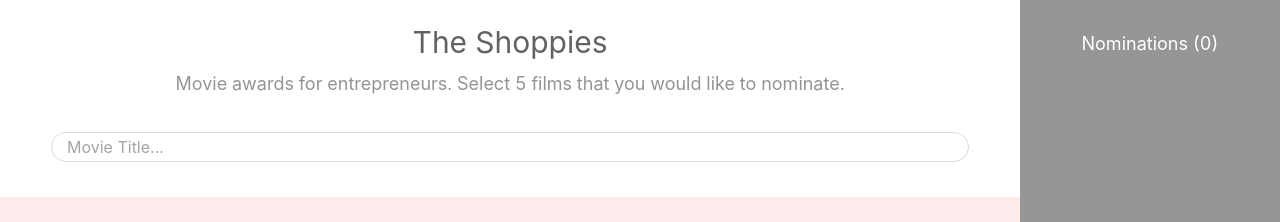
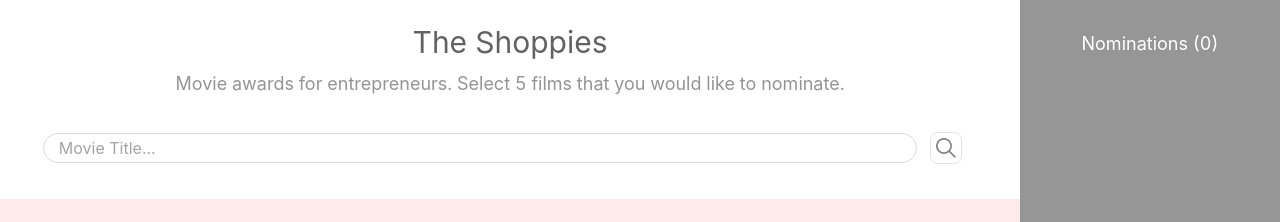
Before and after one commit to emilyanas2323/the-shoppies, a React (Create React App) app: page / in a window 1280 px wide. Shown: the top 222 px of the page. Built offline with nearby package versions, Linux system fonts and the light colour scheme.

Commit message:
Updated movie search

```diff
--- a/src/App.css
+++ b/src/App.css
@@ -2,6 +2,7 @@
 
 body {
   font-family: 'Open Sans', sans-serif;
+  overflow-y: scroll;
 }
 
 #app {
@@ -27,14 +28,18 @@ body {
   font-size: 18px;
 }
 
+.search-flex {
+  margin: 35px 0;
+  width: calc(100vw - 275px);
+}
+
 input[type=text] {
   border: 1px solid #DADADA;
   border-radius: 25px;
-  width: 90%;
+  width: 87%;
   color: #A4A4A4;
   padding: 0 15px;
   height: 30px;
-  margin: 35px 0;
   outline: none;
 }
 
@@ -55,8 +60,16 @@ input[type=text]:hover {
   border: 1px solid #b5b5b5;
 }
 
-input[type=text]:focus {
-  border: 1px solid #b5b5b5;
+.search-icon {
+  height: 32px;
+  width: 32px;
+  opacity: 0.5;
+  margin-left: 13px;
+  cursor: pointer;
+  /* background-color: #d5d5d5; */
+  border: 1px solid #cacaca;
+  padding: 5px;
+  border-radius: 8px;
 }
 
 
@@ -189,7 +202,7 @@ input[type=text]:focus {
 
 .nomination-poster.nomination-no-poster {
   height: 150px;
-  padding-top: 25%;
+  padding-top: 20px;
   background-color: rgb(189, 189, 189);
 }
 
--- a/src/Shoppies.js
+++ b/src/Shoppies.js
@@ -8,10 +8,12 @@ export default class ParentComponent extends Component {
     constructor(props) {
         super(props);
 
+        this.searchMovies = this.searchMovies.bind(this);
         this.getMovies = this.getMovies.bind(this);
         this.getNominations = this.getNominations.bind(this);
         this.nominateMovie = this.nominateMovie.bind(this);
         this.removeNomination = this.removeNomination.bind(this);
+        this.searchClicked = this.searchClicked.bind(this);
 
         this.state = {
             results: [],
@@ -21,14 +23,25 @@ export default class ParentComponent extends Component {
         };
     }
 
-    handleChange = (e) => {
-        let value = e.target.value;
-        // When search input changed, check if input empty/only contains spaces
-        if(value !== "" && value.replace(/\s/g, '').length) {
+    async searchMovies(value) {
+        if(value === "" || value === " ") {
+            this.setState({
+                error: false,
+                loading: false,
+                results: []
+            })
+            return;
+        }
+
         this.setState({ loading: true })
-            fetch(`https://www.omdbapi.com/?s=${value}*&apikey=c1de8374`)
-            .then(resp => resp.json())
-            .then(response => {
+        if(value[value.length-1] === ' ') value = value.substring(0, value.length - 1);
+        value = value.split(' ').join('+');
+
+        try {
+            const search = await fetch(`https://www.omdbapi.com/?s=${value}*&apikey=c1de8374`);
+            const response = await search.json();
+            console.log(response)
+
             if (response.Response === 'False') {
                 console.log(response.Error);
                 this.setState({
@@ -36,17 +49,19 @@ export default class ParentComponent extends Component {
                     loading: false,
                     error: true
                 })
+                return;
             }
-                else {
+
             let movies = [];
-                    response.Search.forEach(movie => {
+            response.Search.forEach(async (movie) => {
                 const id = movie["imdbID"];
                 if(this.state.nominations.includes(id)) movie["Nominated"] = true;
                 else movie["Nominated"] = false;
 
-                        fetch(`https://www.omdbapi.com/?i=${id}&apikey=c1de8374`)
-                        .then(resp => resp.json())
-                        .then(res => {
+                try {
+                    const details = await fetch(`https://www.omdbapi.com/?i=${id}&apikey=c1de8374`);
+                    const res = await details.json();
+
                     if (res.Response === 'False') {
                         movie["Runtime"] = "N/A";
                         movie["Genre"] = "N/A";
@@ -62,39 +77,43 @@ export default class ParentComponent extends Component {
                         movie["Awards"] = res.Awards;
                     }
                     movies.push(movie);
-                            this.setState({
-                                results: movies
-                            })
-                        })
-                        .catch(() => {
+
+                } catch (e) {
                     movie["Runtime"] = "N/A";
                     movie["Genre"] = "N/A";
                     movie["Director"] = "N/A";
                     movie["Actors"] = "N/A";
                     movie["Awards"] = "N/A";
                     movies.push(movie);
+
+                } finally {
+                    if(movies.length === response.Search.length) {
                         this.setState({
+                            loading: false,
+                            error: false,
                             results: movies
                         })
-                        })
+                    }
+                }
             });
+
+        } catch (e) {
             this.setState({
-                        loading: false,
-                        error: false
-                    })
-                }
-            })
-            .catch(() => {
-                this.setState({
-                    movies: [],
+                results: [],
                 loading: false,
                 error: true
             })
-            })
         }
-        else {
-            this.setState({ error: false })
     }
+
+    handleChange = (e) => {
+        if (e.key === 'Enter') {
+            this.searchMovies(e.target.value);
+        }
+    }
+
+    searchClicked() {
+        this.searchMovies(document.getElementById("search-value").value);
     }
 
     nominateMovie(movie) {
@@ -110,7 +129,7 @@ export default class ParentComponent extends Component {
                 progress: undefined,
                 });
         }
-        else if(this.state.nominations.filter(item => item.id === movie["imdbID"]).length == 0) {
+        else if(!this.state.nominations.includes(movie.id)) {
             let nominated = this.state.nominations;
             nominated.push({
                 id: movie["imdbID"],
@@ -151,7 +170,7 @@ export default class ParentComponent extends Component {
 
         let movies = [];
         for(let i = 0; i<this.state.results.length; i++) {
-            let nominated = this.state.nominations.filter(e => e.id === this.state.results[i]["imdbID"]).length === 0;
+            let nominated = this.state.nominations.filter(e => e.id === this.state.results[i]["imdbID"]).length > 0;
             movies.push(
                 <div key={i} className="movie-card d-flex align-items-center">
                     {this.state.results[i].Poster !== "N/A" ? <img src={this.state.results[i].Poster} className="movie-poster" alt={"Movie Poster of "+this.state.results[i].Title} /> : null}
@@ -168,8 +187,8 @@ export default class ParentComponent extends Component {
                         </div>
 
                         { nominated ?
-                            <div className={"movie-btn-card"} onClick={() => this.nominateMovie(this.state.results[i])}>Nominate</div> :
-                            <div className={"movie-btn-card movie-btn-card-nom"}>Nominated</div>
+                            <div className={"movie-btn-card movie-btn-card-nom"}>Nominated</div> :
+                            <div className={"movie-btn-card"} onClick={() => this.nominateMovie(this.state.results[i])}>Nominate</div>
                         }
                     </div>
                 </div>
@@ -205,7 +224,10 @@ export default class ParentComponent extends Component {
                     <div id="header" className="text-center">
                         <div id="title">The Shoppies</div>
                         <div id="desc">Movie awards for entrepreneurs. Select 5 films that you would like to nominate.</div>
-                        <input type="text" placeholder="Movie Title..." onChange={this.handleChange} />
+                        <div className="d-flex justify-content-center align-items-center search-flex">
+                            <input type="text" id="search-value" placeholder="Movie Title..." onKeyDown={this.handleChange} />
+                            <img src="search-icon.png" class="search-icon" onClick={this.searchClicked} alt="Search Button" />
+                        </div>
                     </div>
                     <div id="results" className="flex-grow-1">
                         { this.state.loading ? <div className="text-center spinner"><Spin size="large" /></div> : this.getMovies() }
```
Also changed, not shown: public/search-icon.png (added), 1 other file (tests, documents, lock files or other folders). Lines whose indentation alone changed are shown as unchanged.
